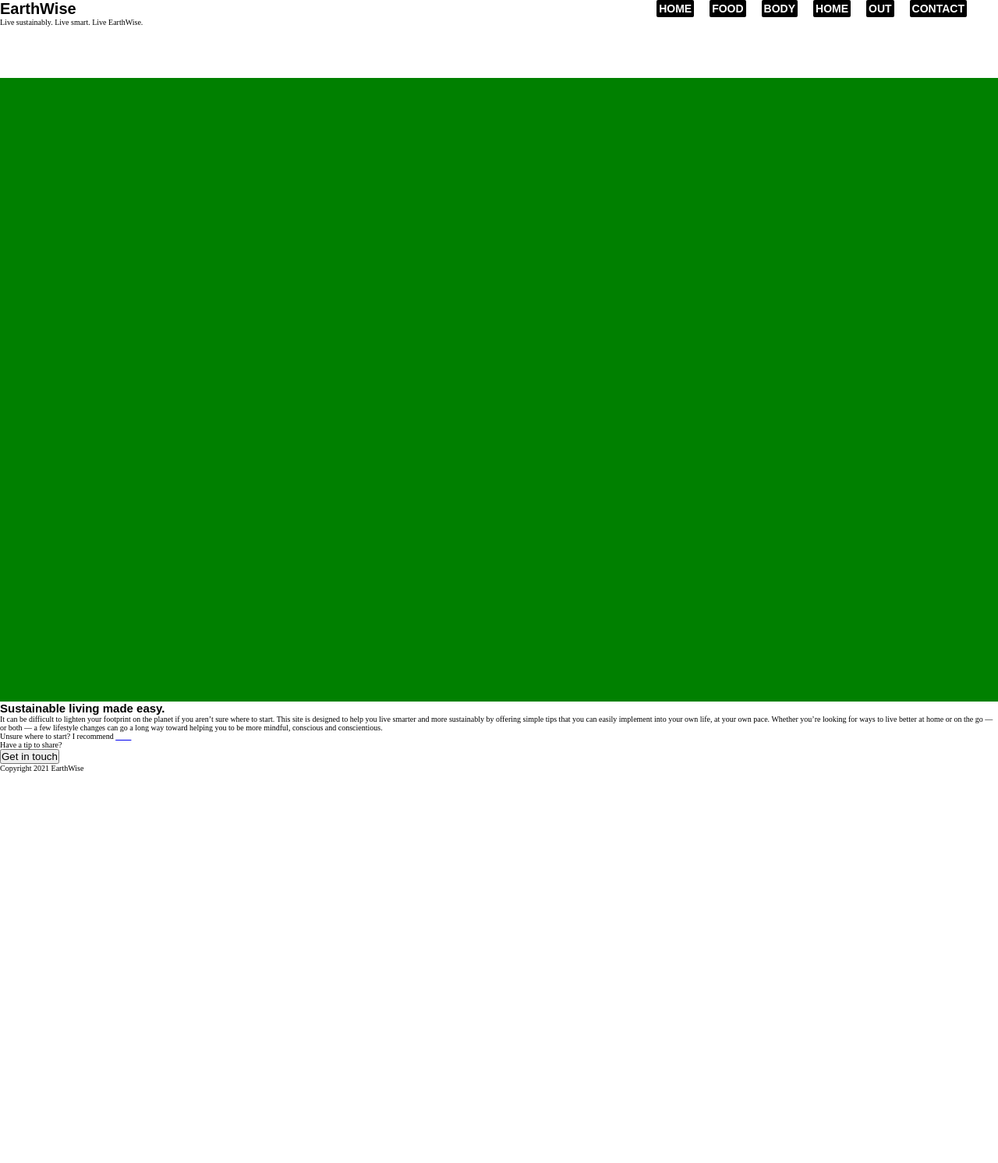
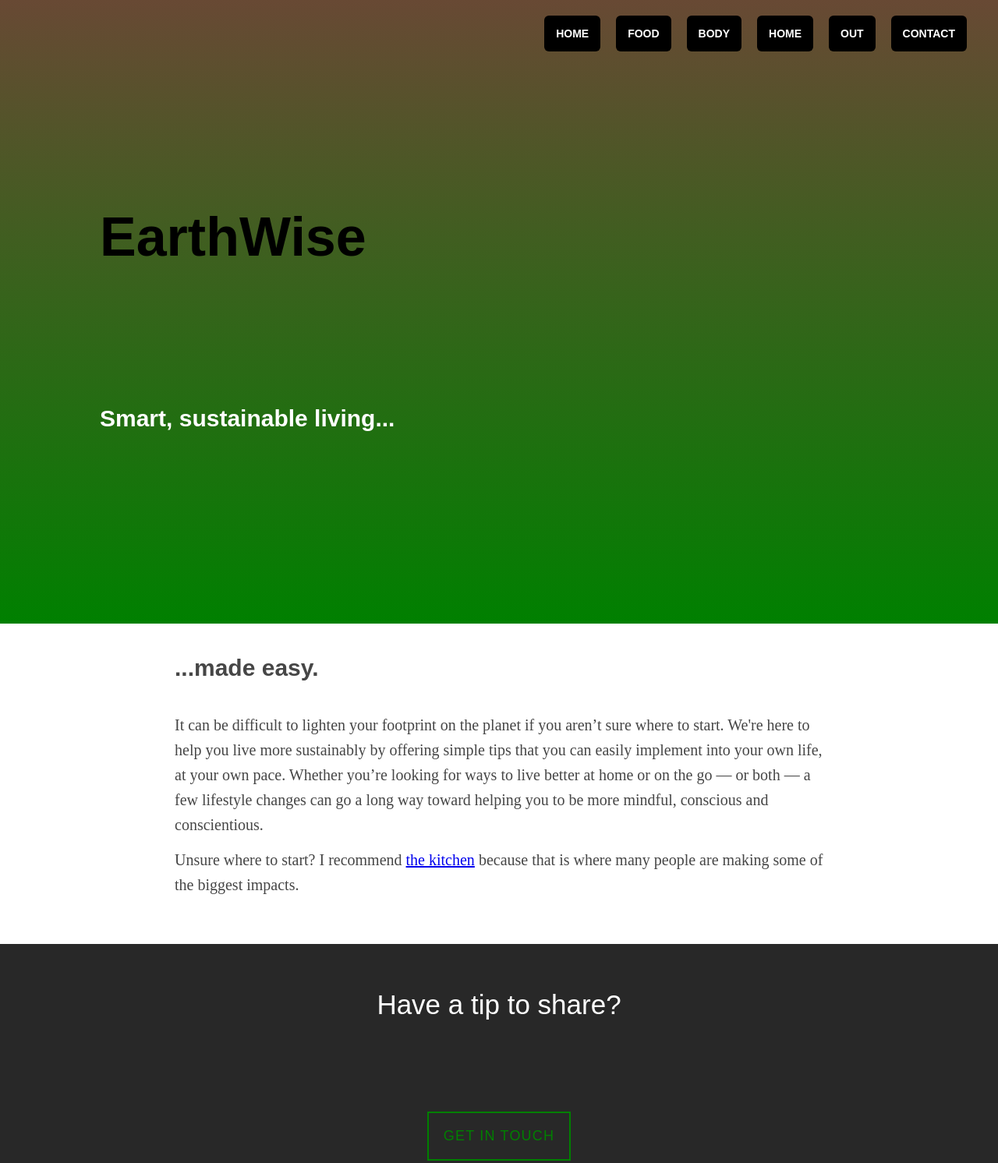
Before and after one commit to AlanDeStraya/earthWise, a plain HTML site: page index.html in a window 1280 px wide. Shown: the top 1492 px of the page at 78% size. Before the commit the page ends 991 px from the top, so only its background shows below. Drawn offline with Linux system fonts and the light colour scheme.

Commit message:
Close to finished initial CSS

```diff
--- a/index.html
+++ b/index.html
@@ -7,66 +7,67 @@
     <title>EarthWise</title>
   </head>
   <body>
-    <header class='main-header'>
-      <nav>
+    <nav id='navbar' class='nav'>
+      <ul class='nav-list'>
+        <li><a class="navlink" href='/index.html'>Home</a></li>
+        <li><a class="navlink" href='/plantbased-for-the-planet.html'>Food</a>
           <ul>
-          <li><a class="navlink" href='/index'>Home</a></li>
-          <li><a class="navlink" href='/plantbased-for-the-planet'>Food</a>
-            <ul>
-              <li><a class="navlink dropdown-link" href='/plantbased-for-the-planet'>Plant-Based for the Planet</a></li>
-              <li><a class="navlink dropdown-link" href='/reducing-food-waste'>Reducing Food Waste</a></li>
-              <li><a class="navlink dropdown-link" href='/recipes'>Recipes</a></li>
-              <li><a class="navlink dropdown-link" href='/zero-waste-food'>Zero Waste Food</a></li>
+            <li><a class="navlink dropdown-link" href='/plantbased-for-the-planet.html'>Plant-Based for the Planet</a></li>
+            <li><a class="navlink dropdown-link" href='/reducing-food-waste.html'>Reducing Food Waste</a></li>
+            <li><a class="navlink dropdown-link" href='/recipes.html'>Recipes</a></li>
+            <li><a class="navlink dropdown-link" href='/zero-waste-food.html'>Zero Waste Food</a></li>
           </ul>
         </li>
-          <li><a class="navlink" href='/natural-products'>Body</a>
+        <li><a class="navlink" href='/natural-products.html'>Body</a>
           <ul>
-              <li><a class="navlink dropdown-link" href='/natural-products'>Natural Products</a></li>
-              <li><a class="navlink dropdown-link" href='/diy-personal-care'>DIY Personal Care</a></li>
-              <li><a class="navlink dropdown-link" href='/zero-waste-body'>Zero Waste Body</a></li>
+            <li><a class="navlink dropdown-link" href='/natural-products.html'>Natural Products</a></li>
+            <li><a class="navlink dropdown-link" href='/diy-personal-care.html'>DIY Personal Care</a></li>
+            <li><a class="navlink dropdown-link" href='/zero-waste-body.html'>Zero Waste Body</a></li>
           </ul>
         </li>
-          <li><a class="navlink" href='/around-the-house'>Home</a>
+        <li><a class="navlink" href='/around-the-house.html'>Home</a>
           <ul>
-              <li><a class="navlink dropdown-link" href='/around-the-house'>Around the House</a></li>
-              <li><a class="navlink dropdown-link" href='/slow-fashion'>Slow Fashion</a></li>
-              <li><a class="navlink dropdown-link" href='/water-conservation'>Water Conservation</a></li>
-              <li><a class="navlink dropdown-link" href='/energy-conservation'>Energy Conservation</a></li>
-              <li><a class="navlink dropdown-link" href='/zero-waste-home'>Zero Waste Home</a></li>
+            <li><a class="navlink dropdown-link" href='/around-the-house.html'>Around the House</a></li>
+            <li><a class="navlink dropdown-link" href='/slow-fashion.html'>Slow Fashion</a></li>
+            <li><a class="navlink dropdown-link" href='/water-conservation.html'>Water Conservation</a></li>
+            <li><a class="navlink dropdown-link" href='/energy-conservation.html'>Energy Conservation</a></li>
+            <li><a class="navlink dropdown-link" href='/zero-waste-home.html'>Zero Waste Home</a></li>
           </ul>
         </li>
-          <li><a class="navlink" href='/dining-out'>Out</a>
+        <li><a class="navlink" href='/dining-out.html'>Out</a>
           <ul>
-              <li><a class="navlink dropdown-link" href='/dining-out'>Dining Out</a></li>
-              <li><a class="navlink dropdown-link" href='/eco-travel'>Eco-Travel</a></li>
-              <li><a class="navlink dropdown-link" href='/transportation'>Transportation</a></li>
-              <li><a class="navlink dropdown-link" href='/zero-waste-outside'>Zero Waste Outside</a></li>
+            <li><a class="navlink dropdown-link" href='/dining-out.html'>Dining Out</a></li>
+            <li><a class="navlink dropdown-link" href='/eco-travel.html'>Eco-Travel</a></li>
+            <li><a class="navlink dropdown-link" href='/transportation.html'>Transportation</a></li>
+            <li><a class="navlink dropdown-link" href='/zero-waste-outside.html'>Zero Waste Outside</a></li>
           </ul>
         </li>
-          <li><a class="navlink" href='/contact'>Contact</a>
+        <li><a class="navlink" href='/contact.html'>Contact</a>
           <ul>
-              <li><a class="navlink dropdown-link" href='/about'>About</a></li>
-              <li><a class="navlink dropdown-link" href='/contact'>Contact</a></li>
+            <li><a class="navlink dropdown-link" href='/about.html'>About</a></li>
+            <li><a class="navlink dropdown-link" href='/contact.html'>Contact</a></li>
           </ul>
         </li>
       </ul>
     </nav>
     <h1>EarthWise</h1>
-      <div id='tagline'>Live sustainably. Live smart. Live EarthWise.</div>
-
+    <h2 id='tagline'>Smart, sustainable living...</h2>
     <!-- <img id='hero' alt='trees'> -->
-    </header>
     <div id='pseudo-hero'></div>
     <main>
-      <h2>Sustainable living made easy.</h2>
-      <p>It can be difficult to lighten your footprint on the planet if you aren’t sure where to start. This site is designed to help you live smarter and more sustainably by offering simple tips that you can easily implement into your own life, at your own pace. Whether you’re looking for ways to live better at home or on the go — or both — a few lifestyle changes can go a long way toward helping you to be more mindful, conscious and conscientious.</p>
-      <p>Unsure where to start? I recommend <a href='#'>____</a></p>
+      <h2>...made easy.</h2>
+      <p>It can be difficult to lighten your footprint on the planet if you aren’t sure where to start. We're here to help you live more sustainably by offering simple tips that you can easily implement into your own life, at your own pace. Whether you’re looking for ways to live better at home or on the go — or both — a few lifestyle changes can go a long way toward helping you to be more mindful, conscious and conscientious.</p>
+      <p>Unsure where to start? I recommend <a href='/plantbased-for-the-planet.html'>the kitchen</a> because that is where many people are making some of the biggest impacts.</p>
     </main>
     <footer>
-      <div>Have a tip to share?</div>
-      <button type='button'>Get in touch</button>
+      <div id='vertical'>
+        <h3 id='tip-contact'>Have a tip to share?</h3>
+        <button id='contact-button' type='button'>Get in touch</button>
+      </div>
+      <div id='horizontal'>
         <div id='copyright'>Copyright 2021 EarthWise</div>
-      <div id='socials'></div>
+        <div id='socials'>TwitterBird</div>
+      </div>
     </footer>
   </body>
 </html>
--- a/styles.css
+++ b/styles.css
@@ -12,11 +12,11 @@ h1, h2, h3, h4, h5, h6 {
     font-family: sans-serif;
 }
 
-/* Header */
-header {
-    width: 100%;
-    height: 10rem;
+ul {
+    list-style: none;
 }
+
+/* Nav */
 nav {
     width: 100%;
     z-index: 10;
@@ -25,32 +25,33 @@ nav {
     left: 0;
     display: flex;
     justify-content: flex-end;
+    flex-wrap: wrap;
     font-family: sans-serif;
     text-transform: uppercase;
     font-weight: bold;
     font-size: 1.4rem;
+    background-color: transparent;
+    margin-top: 2rem;
 }
-nav a {
+.nav-list a {
+    display: block;
     color: white;
     background-color: black;
     border-radius: 0.2rem;
     text-decoration: none;
 }
-nav ul {
-    list-style: none;
+.nav-list a:hover {
+    color: lightgreen;
 }
-nav > ul {
+.nav-list {
     display: flex;
     margin-right: 2rem;
-}
-nav > ul > li {
-    display: flex;
-    align-items: center;
 }
 nav a.navlink {
     display: block;
     margin-right: 2rem;
-    padding: 0.3rem;
+    padding: 1.5rem;
+    border-radius: 0.6rem;
 }
 .dropdown-link {
     position: absolute;
@@ -58,11 +59,98 @@ nav a.navlink {
 }
 
 
-/* Main */
+/* Hero */
 #pseudo-hero {
     height: 100vh;
     width: 100%;
+    background: linear-gradient(rgb(104, 73, 52), green);
+}
+h1 {
+    font-size: 7rem;
+    position: absolute;
+    top: 33vh;
+    left: 10vw;
+    font-weight: 900;
+}
+#tagline {
+    font-size: 3rem;
+    font-weight: bold;
+    position: absolute;
+    color: white;
+    font-family: sans-serif;
+    top: 60vh;
+    left: 10vw;
+}
+
+/* Main */
+h2 {
+    font-size: 3rem;
+    font-weight: bold;
+    font-family: sans-serif;
+    color: rgb(70, 70, 70);
+    width: 80vw;
+    max-width: 65%;
+    margin: 4rem auto;
+}
+p {
+    width: 80vw;
+    max-width: 65%;
+    font-size: 2rem;
+    margin: 1.3rem auto;
+    color: rgb(70, 70, 70);
+    line-height: 3.2rem;
+}
+
+
+/* Footer */
+footer {
+    background-color: rgb(40, 40, 40);
+    height: 60vh;
+    width: 100%;
+    margin-top: 6rem;
+}
+#vertical {
+    width: 100%;
+    height: 70%;
+    display: flex;
+    flex-direction: column;
+    align-items: center;
+    justify-content: space-around;
+}
+#tip-contact {
+    font-size: 3.5rem;
+    font-weight: 300;
+    color: white;
+}
+#contact-button {
+    background-color: rgb(40, 40, 40);
+    border: 2px solid green;
+    color: green;
+    font-size: 1.8rem;
+    padding: 1.9rem;
+    text-transform: uppercase;
+    letter-spacing: 0.12rem;
+}
+#contact-button:hover {
     background-color: green;
+    color: white;
+    transition: 225ms;
+}
+#horizontal {
+    display: flex;
+    justify-content: space-between;
+    height: 20%;
+    align-items: flex-end;
+}
+#copyright {
+    font-family: serif;
+    color: white;
+    font-size: 1.8rem;
+    margin-left: 3rem;
+}
+#socials {
+    color: white;
+    margin-right: 3rem;
 }
 
 /* Accessibility */
```
Lines whose indentation alone changed are shown as unchanged.
